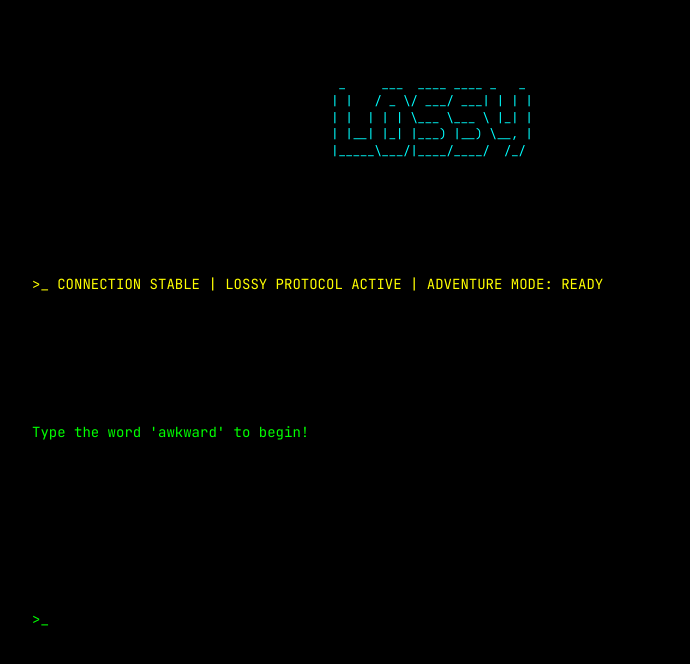
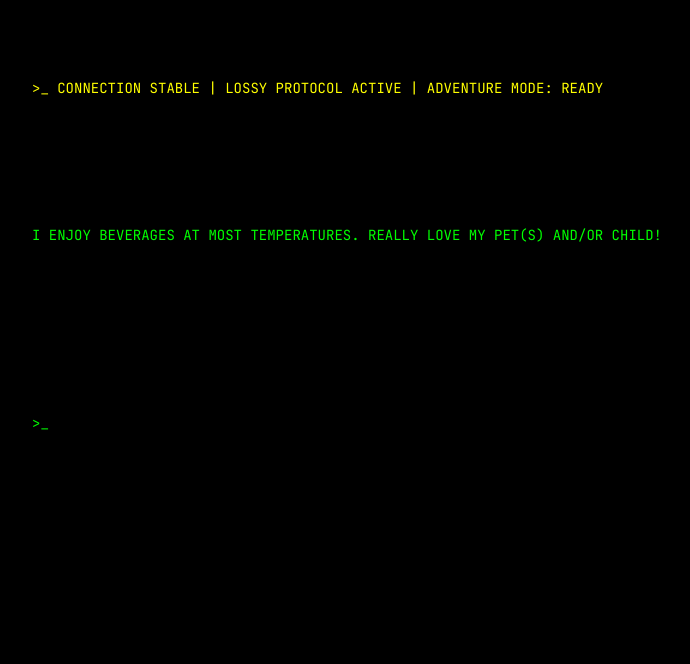
Before and after one commit to Stouan/lossy-adventure, a plain HTML site: page index.html in a window 1280 px wide. Shown: the whole page, without its empty margins (208-898 px from the left). Drawn offline with Linux system fonts and the light colour scheme.

Commit message:
Update index.html

```diff
--- a/index.html
+++ b/index.html
@@ -112,20 +112,12 @@
 </head>
 <body>
     <div class="terminal">
-        <div class="ascii-logo">
- _     ___  ____ ____ _   _
-| |   / _ \/ ___/ ___| | | |
-| |  | | | \___ \___ \ |_| |
-| |__| |_| |___) |__) \__, |
-|_____\___/|____/____/  /_/
-        </div>
-
         <div class="status-line">
 >_ CONNECTION STABLE | LOSSY PROTOCOL ACTIVE | ADVENTURE MODE: READY
         </div>
 
         <div class="output">
-Type the word 'awkward' to begin!
+I ENJOY BEVERAGES AT MOST TEMPERATURES. REALLY LOVE MY PET(S) AND/OR CHILD!
         </div>
 
         <div id="terminal-output"></div>
```
